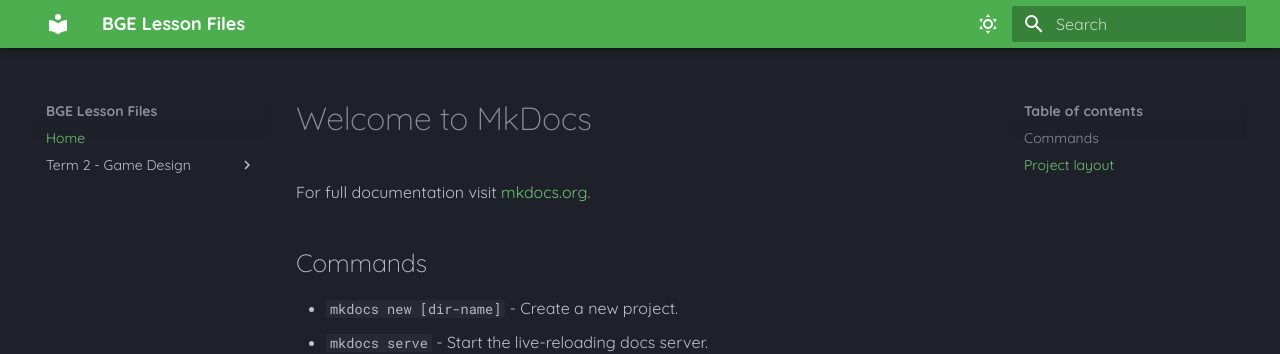
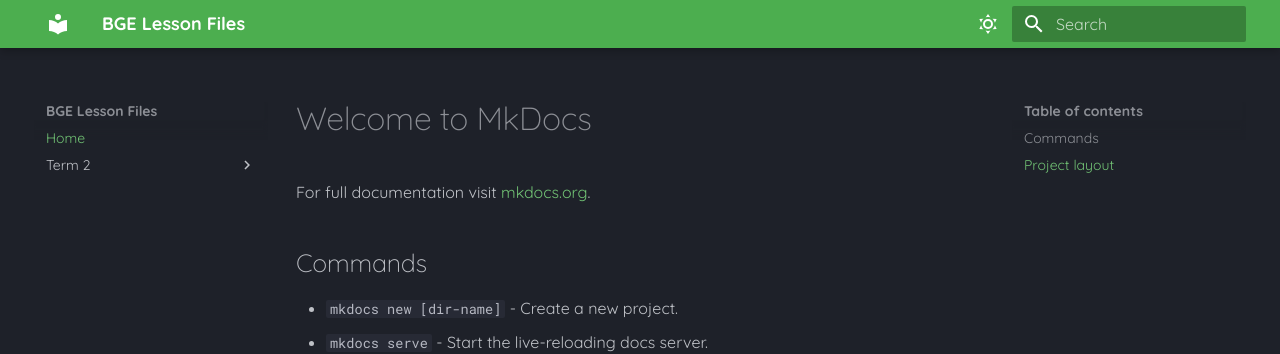
Before and after one commit to Mr-Wood-CS/BGE-Lesson-Files, an MkDocs documentation site: the page built from docs/index.md, in a window 1280 px wide. Shown: the top 354 px of the page. Built offline with MkDocs 1.6.1 and Material for MkDocs 9.7.7, drawn with Linux system fonts in a browser that asks for light colours; some of the changed lines change nothing that is shown.

Commit message:
Update mkdocs.yml

```diff
--- a/mkdocs.yml
+++ b/mkdocs.yml
@@ -2,10 +2,10 @@
 
 nav:
     - Home: 'index.md'
-    - Term 2 - Game Design:
-      - SDD/index.md
+    - Term 2:
+      - Term-2/index.md
       - Turing:
-          - Maze Escape: 'SDD/02-Analysis.md'
+          - Maze Escape: 'Term-2/02-Coin-Catcher.md'
       - Hopper:
           - Space Invaders: 'SDD/04-Software-Implementation.md'
 
```
